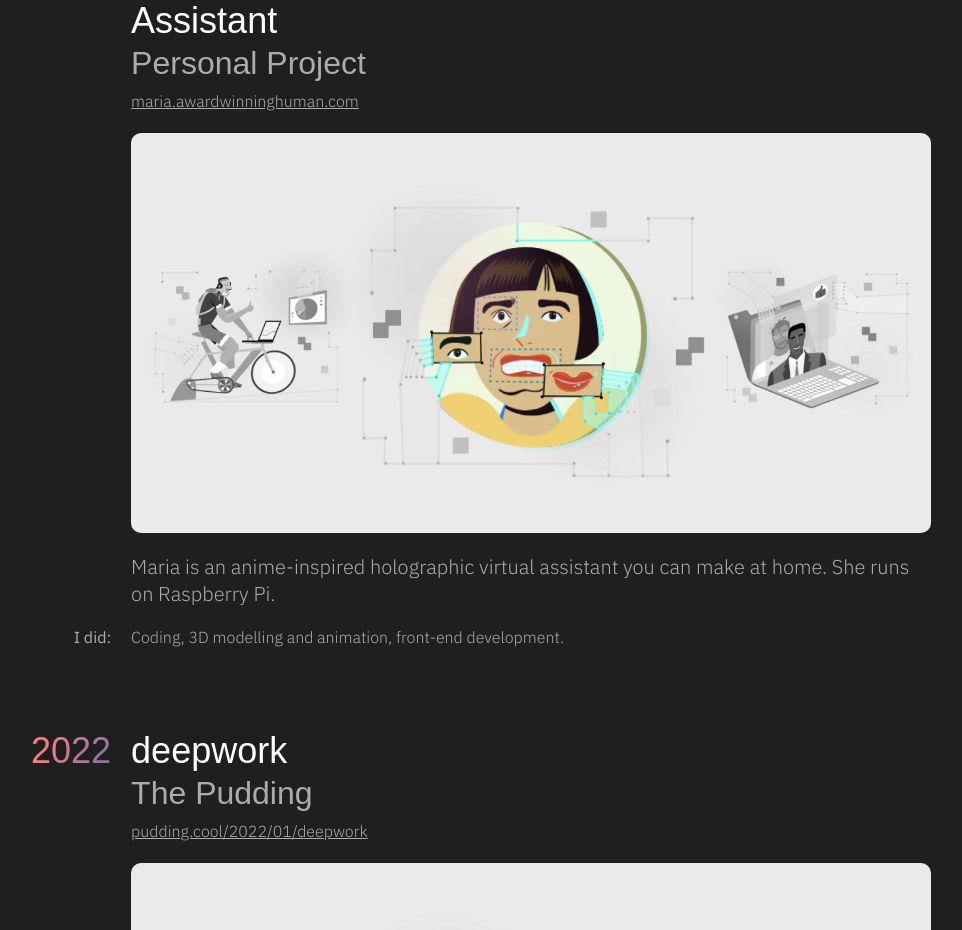
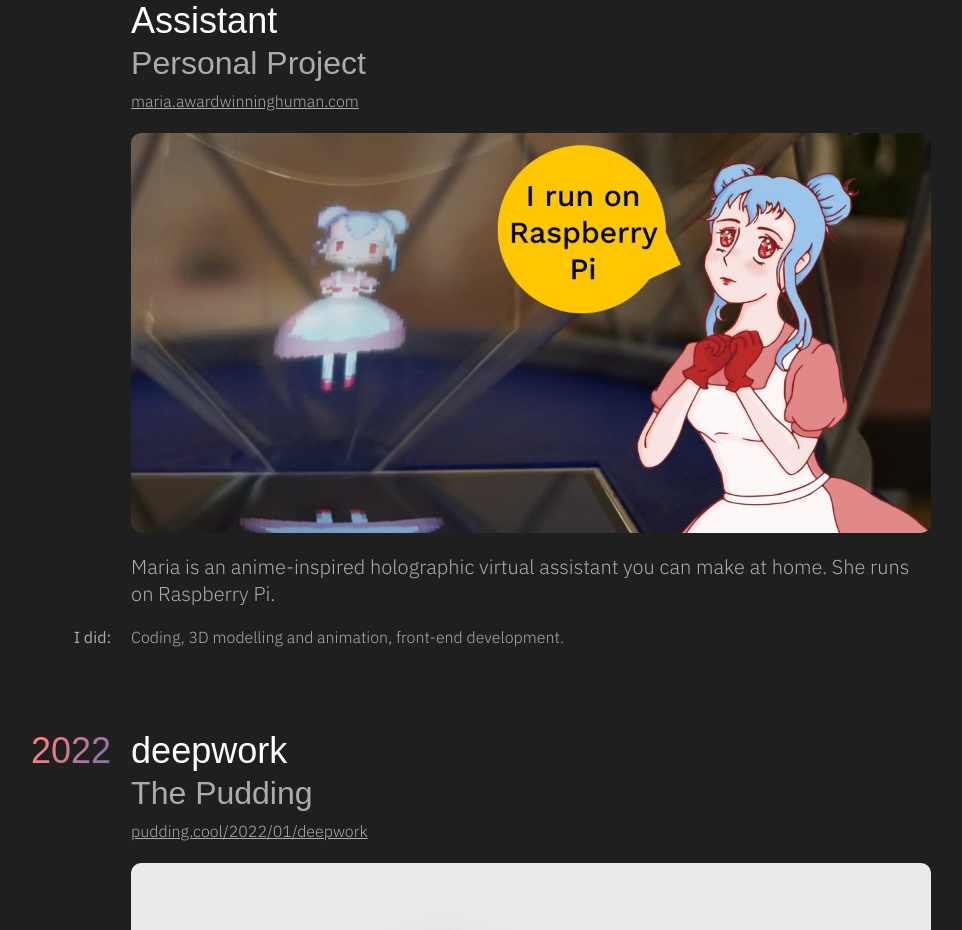
Before and after one commit to jessp/awardwinninghuman, a Next.js app: page / in a window 1280 px wide. Shown: the part 1386-2316 px from the top of the page, without its empty margins (159-1121 px from the left). Built offline with nearby package versions, Linux system fonts and the light colour scheme; a web font is replaced by a local one.

Commit message:
updated illustration for maria

```diff
--- a/pages/index.tsx
+++ b/pages/index.tsx
@@ -51,8 +51,8 @@ const Home: NextPage = () => {
               title= {"Maria: DIY Anime-inspired Holographic Virtual Assistant"}
               info= {"Maria is an anime-inspired holographic virtual assistant you can make at home. She runs on Raspberry Pi."}
               responsibilities={"Coding, 3D modelling and animation, front-end development."}
-              alt={""}
-              image= {"/assets/deepwork.jpeg"}
+              alt={"A photo showing a small holographic anime character hovering in a plastic-looking case. An illustration of a character has a speech bubble saying \"I run on Raspberry Pi.\""}
+              image= {"/assets/maria.jpg"}
               years= {[2022]}
               link={
                 {"display": "maria.awardwinninghuman.com",
```
Also changed, not shown: public/assets/maria.jpg (added), 1 other file (tests, documents, lock files or other folders).
